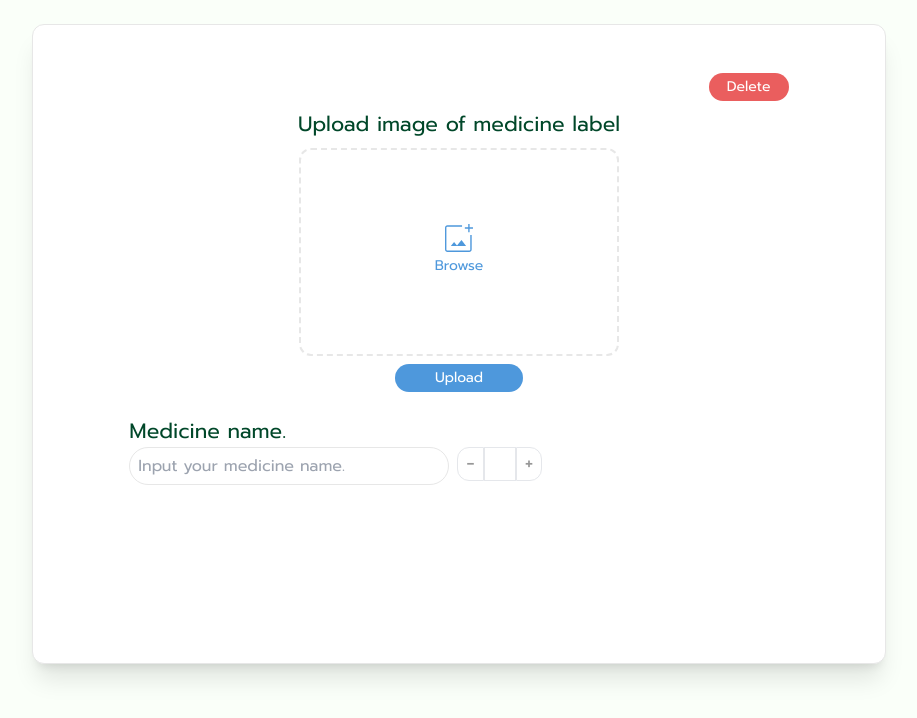
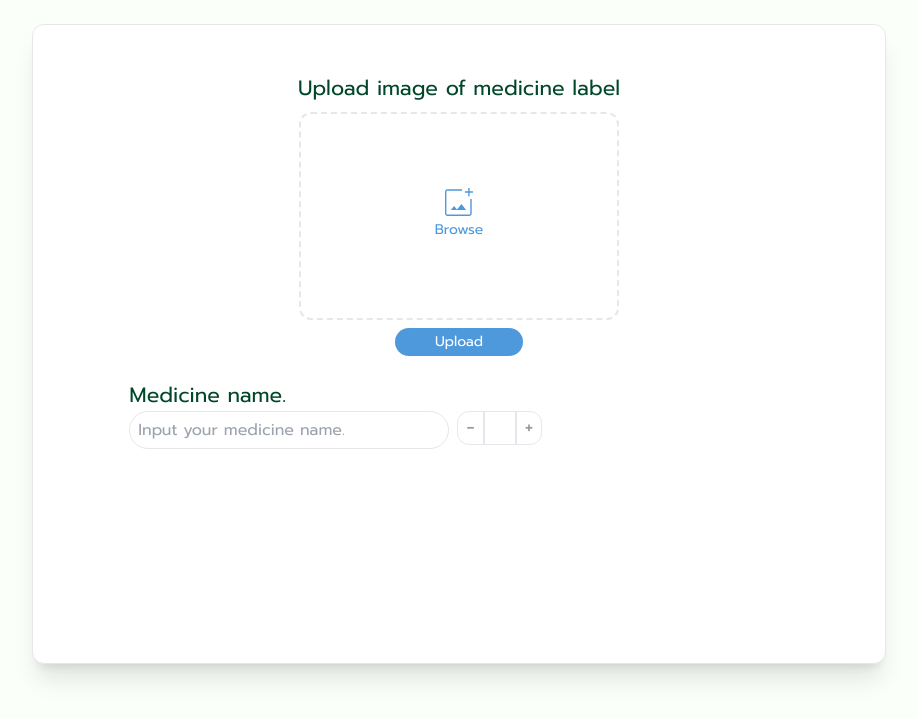
Before and after one commit to chanunchida-cha/Optical-Character-Recognition-POC, a Next.js app: page / in a window 1280 px wide. Shown: the top 718 px of the page, without its empty margins (181-1098 px from the left). Built offline with nearby package versions, Linux system fonts and the light colour scheme.

Commit message:
delete button delete

```diff
--- a/src/layouts/BoxLayout.tsx
+++ b/src/layouts/BoxLayout.tsx
@@ -25,7 +25,6 @@ const BoxLayout = ({
   return (
     <div className="flex flex-col justify-around ">
       <div className="shrink w-full  bg-box mb-2 px-[1rem] py-[2.3rem] h-fit sm:h-[40rem] sm:px-[6rem] sm:py-[3rem] rounded-xl shadow-xl text-[1rem] sm:text-[1.3rem] border border-border-box ">
-        <div className="flex justify-end mb-2">{buttonDelete}</div>
         <div className="mb-2">
           <div className="flex justify-center text-title-text ">
             Upload image of medicine label
```
